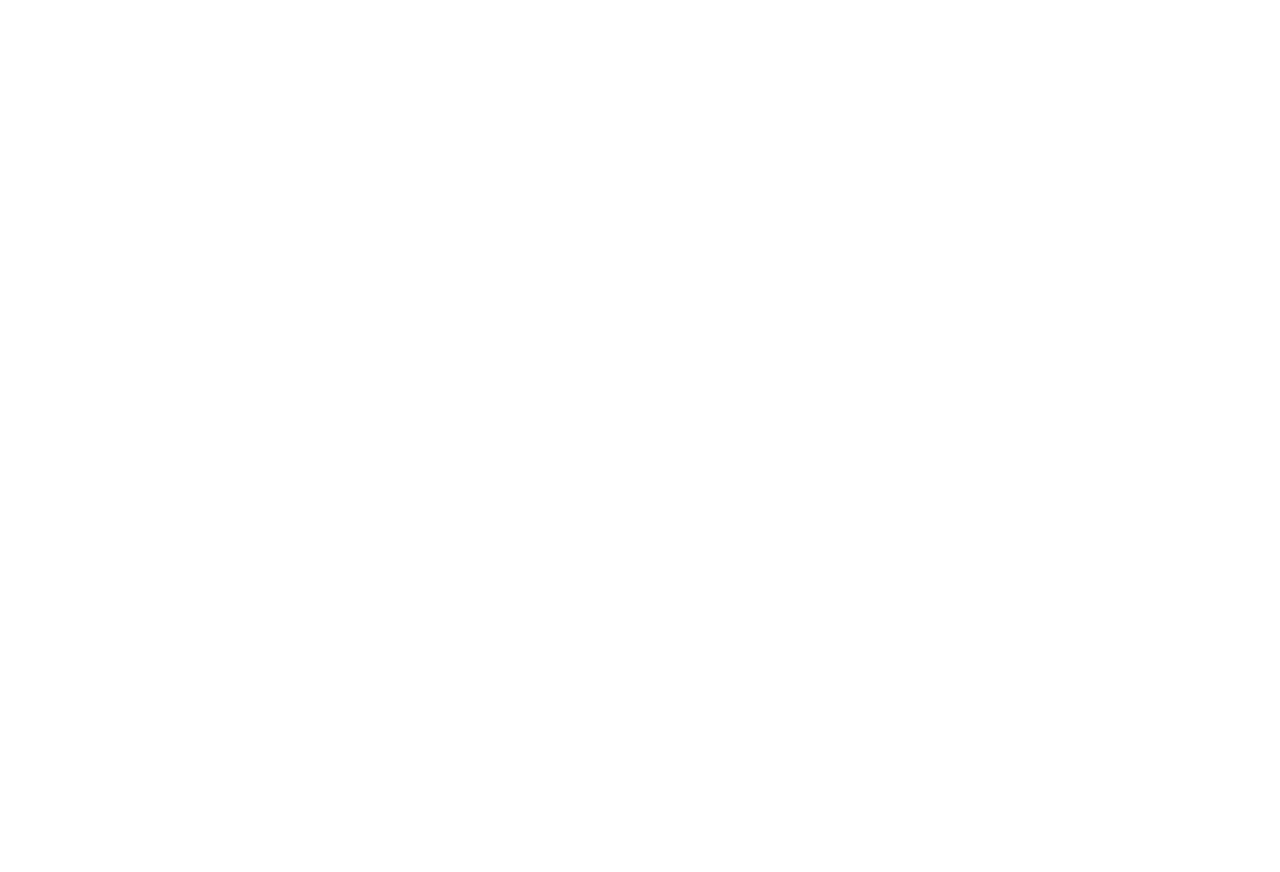
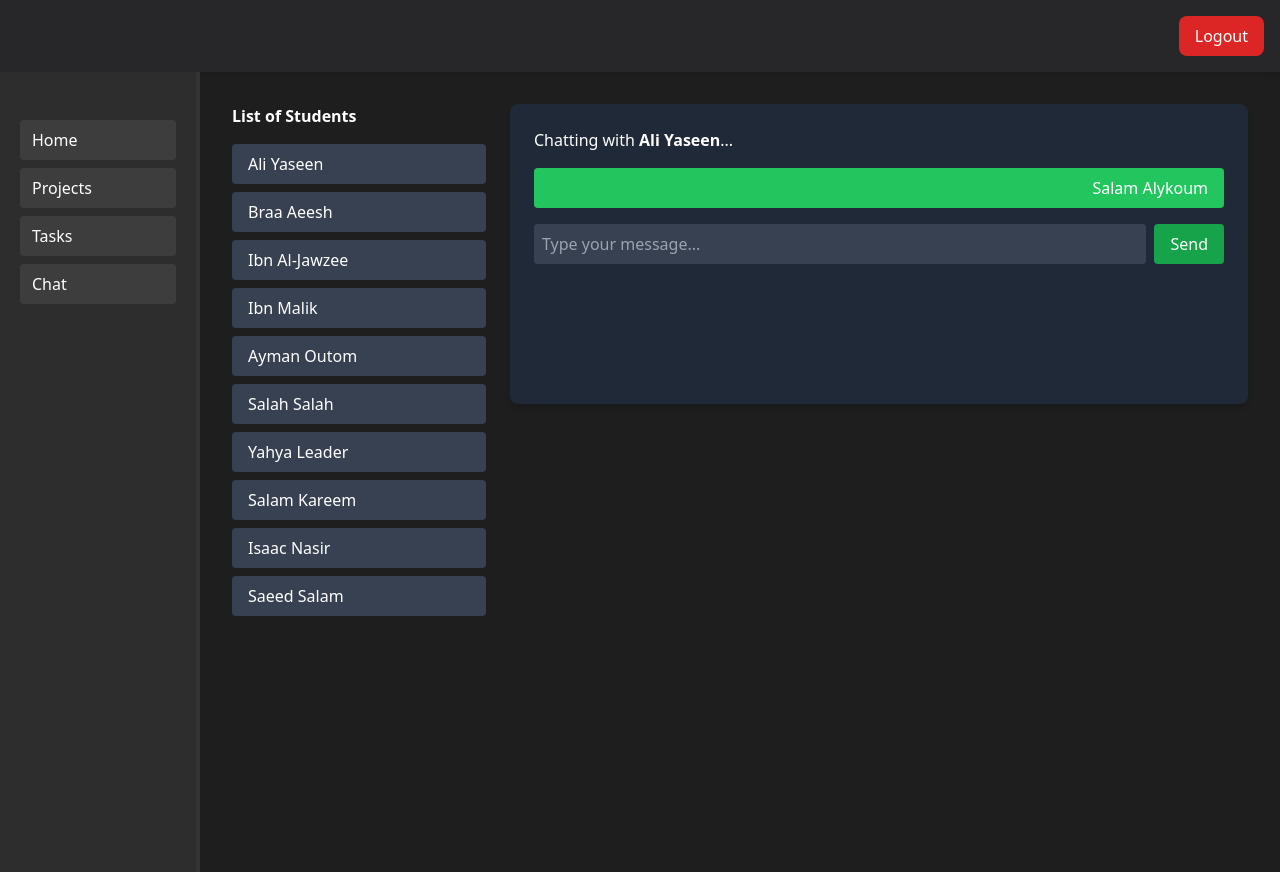
Before and after one commit to YaraDaraghmeh/TMSReact, a React (Vite) app: page /chat in a window 1280 px wide. Before the commit this address had no page. Before the commit the page ends 800 px from the top, so only its background shows below. Built offline with nearby package versions, Linux system fonts and the light colour scheme.

Commit message:
Add frontend code for chat page

```diff
--- a/src/App.jsx
+++ b/src/App.jsx
@@ -6,6 +6,7 @@
 import MainLayout from './Components/MainLayout';
 import ProjectOverviewPage from './pages/ProjectsOverview';
 import Tasks from './pages/Tasks'
+import ChatPage from './pages/ChatPage';
 
 function App() {
   return (
@@ -21,6 +22,7 @@
             <Route path="/dashboard" element={<Dashboard />} />
             <Route path="/project" element={<ProjectOverviewPage />} />
             <Route path="/Task" element={<Tasks/>} />
+            <Route path="/chat" element={<ChatPage/>} />
           </Route>
         </Routes>
       </Router>
--- a/src/Components/Sidebar.tsx
+++ b/src/Components/Sidebar.tsx
@@ -66,7 +66,7 @@
               tab.id === 'homeBtn' ? '/dashboard' :
               tab.id === 'projectsBtn' ? '/project' :
               tab.id === 'tasksBtn' ? '/Task' :
-              '/chat'
+              '/Chat'
             }
             onClick={() => setActiveTab(tab.id)}
             className={classNames(
--- /dev/null
+++ b/src/pages/ChatPage.tsx
@@ -0,0 +1,73 @@
+import React, { useState } from "react";
+
+const ChatPage = () => {
+  const [selectedStudent, setSelectedStudent] = useState("Ali Yaseen");
+  const [message, setMessage] = useState("");
+
+  const students = [
+    "Ali Yaseen",
+    "Braa Aeesh",
+    "Ibn Al-Jawzee",
+    "Ibn Malik",
+    "Ayman Outom",
+    "Salah Salah",
+    "Yahya Leader",
+    "Salam Kareem",
+    "Isaac Nasir",
+    "Saeed Salam",
+  ];
+
+  const handleSend = () => {
+    if (message.trim()) {
+      alert(`Message to ${selectedStudent}: ${message}`);
+      setMessage("");
+    }
+  };
+
+  return (
+    <div className="p-4">
+
+      {/* Main Content */}
+      <div className="flex flex-col md:flex-row gap-6">
+
+        {/* Students List */}
+        <div className="w-full md:w-1/4">
+          <h2 className="font-bold mb-4">List of Students</h2>
+          <div className="space-y-2">
+            {students.map((student) => (
+              <button
+                key={student}
+                onClick={() => setSelectedStudent(student)}
+                className="w-full bg-gray-700 hover:bg-gray-600 px-4 py-2 rounded text-left"
+              >
+                {student}
+              </button>
+            ))}
+          </div>
+        </div>
+
+        {/* Chat Box */}
+        <div className="flex-1 bg-gray-800 shadow-md p-6 flex flex-col rounded-lg h-[300px]">
+          <p className="mb-4">Chatting with <strong>{selectedStudent}</strong>...</p>
+
+          <div className="bg-green-500 text-white px-4 py-2 rounded mb-4 text-right">
+            Salam Alykoum
+          </div>
+
+          <div className="flex gap-2">
+            <input
+              type="text"
+              className="flex-1 p-2 rounded bg-gray-700 placeholder-gray-400 text-white"
+              placeholder="Type your message..."
+              value={message}
+              onChange={(e) => setMessage(e.target.value)}
+            />
+            <button onClick={handleSend} className="bg-green-600 px-4 py-2 rounded">Send</button>
+          </div>
+        </div>
+      </div>
+    </div>
+  );
+};
+
+export default ChatPage;
```
